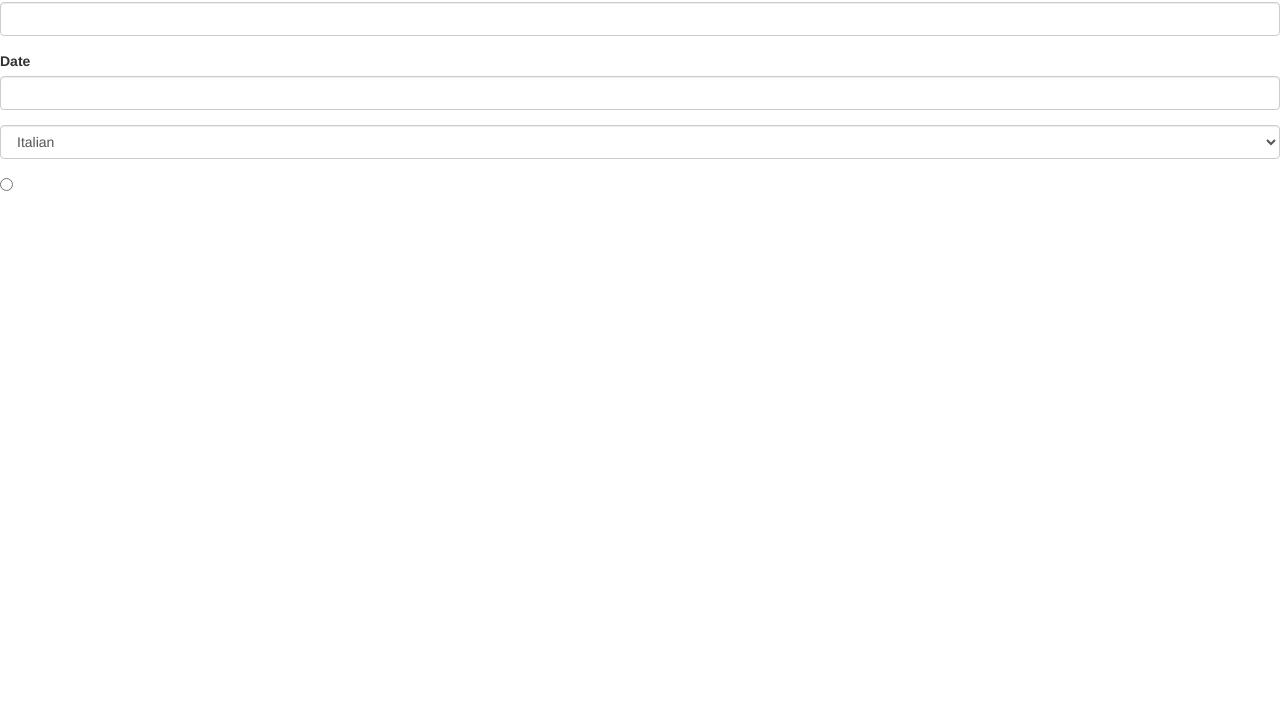
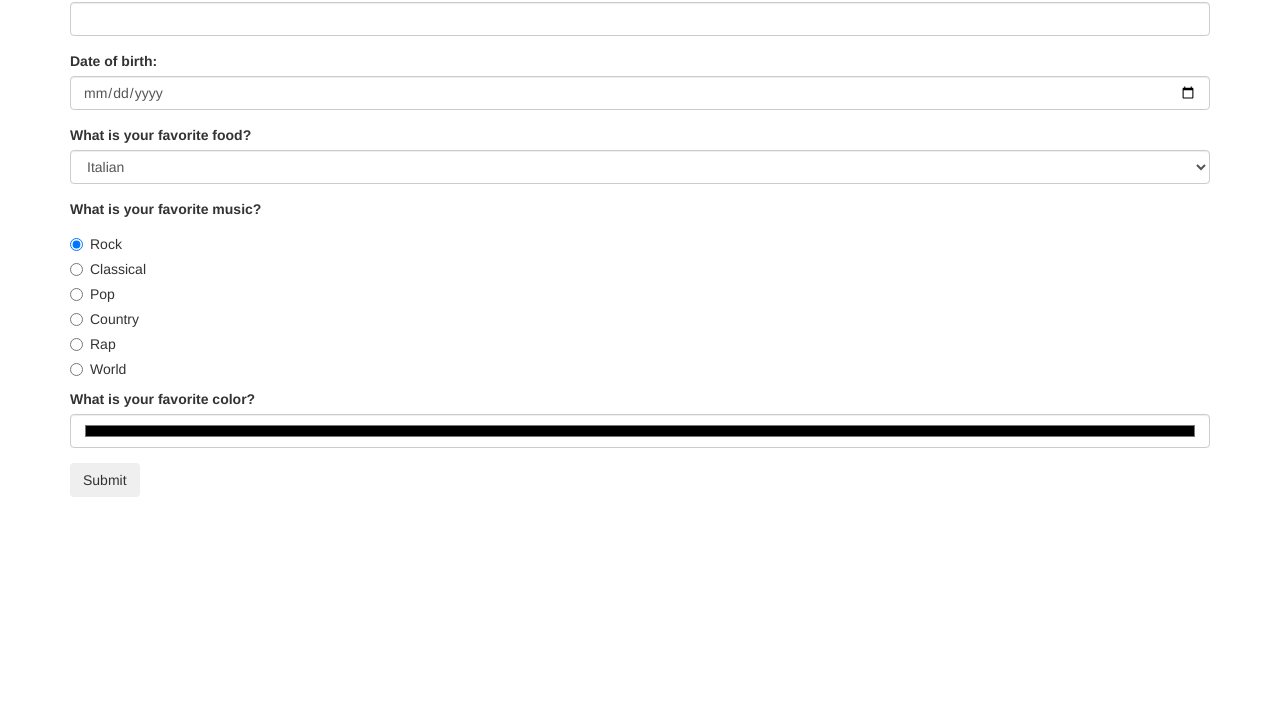
Before and after one commit to OutOfPseudonyms/survey, a plain HTML site: page index.html in a window 1280 px wide. Shown: the part 93-800 px from the top of the page. Drawn offline with Linux system fonts and the light colour scheme.

Commit message:
fix errors with music and date of birth.

```diff
--- a/index.html
+++ b/index.html
@@ -8,6 +8,7 @@
     <script src="js/scripts.js"></script>
 </head>
   <body>
+    <div class="container">
       <h1>Survey</h1>
       <div id="form">
         <form id="formOne">
@@ -16,10 +17,11 @@
             <input id="name" class="form-control" type="text">
           </div>
           <div class="form-group">
-        <label for="date">Date</label>
-        <input id="date" class="form-control" type="text">
+            <label for="born">Date of birth:</label>
+            <input id="born" class="form-control" type="date">
           </div>
           <div class="form-group">
+            <label for="favoriteFood">What is your favorite food?</label>
               <select class="form-control" id="favoriteFood">
                 <option>Italian</option>
                 <option>Chinese</option>
@@ -27,12 +29,57 @@
                 <option>Health food</option>
               </select>
           </div>
+          <label for="radio-group">What is your favorite music?</label>
+          <div class="radio form-group" id="radio-group">
+            <label>
+              <input type="radio" name="favoriteMusic" value="rock" checked>
+              Rock
+            </label>
+          </div>
           <div class="radio">
             <label>
-          <input type="radio" name="favoriteMusic" value=""
+              <input type="radio" name="favoriteMusic" value="classical">
+              Classical
+            </label>
+          </div>
+          <div class="radio">
+            <label>
+              <input type="radio" name="favoriteMusic" value="pop">
+              Pop
+            </label>
+          </div>
+          <div class="radio">
+            <label>
+              <input type="radio" name="favoriteMusic" value="country">
+              Country
+            </label>
+          </div>
+          <div class="radio">
+            <label>
+              <input type="radio"name="favoriteMusic" value="rap">
+              Rap
+            </label>
+          </div>
+          <div class="radio">
+            <label>
+              <input type="radio" name="favoriteMusic" value="world">
+              World
+            </label>
           </div>
           <div class="form-group">
+            <label for="favoriteColor">What is your favorite color?</label>
+            <input id="favoriteColor" class="form-control" type="color">
+          </div>
+          <button type="submit" class="btn">Submit</button>
+        </form>
+      </div>
 
+      <div id="survey">
+        <h1>Survey Received</h1>
+        <p>
+          User's name is <span class="name"></span>, their date of birth is <span class="born"></span>, their favorite food is <span class="favoriteFood"></span>, the music they prefer to listen to is <span class="favoriteMusic"></span>, and their favorite color is <span class="favoriteColor"></span>.
+        </p>
+      </div>
     </div>
   </body>
 </html>
--- a/js/scripts.js
+++ b/js/scripts.js
@@ -1,19 +1,26 @@
-$(document).ready(fuction() {
+$(document).ready(function() {
   $("#formOne").submit(function(event) {
     const nameInput = $("input#name").val();
-    const dateInput = $("#date").val();
+    const dateInput = $("#born").val();
     const favoriteFood = $("#favoriteFood").val();
-    const favoriteMusic = $("input:radio[favoriteMusic]:checked").val();
+    const favoriteMusic = $("input:radio[name=favoriteMusic]:checked").val();
+    console.log(favoriteMusic)
     const favoriteColor = $("#favoriteColor").val();
 
     $(".name").text(nameInput);
-    $(".date").text(dateInput);
+    $(".born").text(dateInput);
     $(".favoriteFood").text(favoriteFood);
     $(".favoriteMusic").text(favoriteMusic);
     $(".favoriteColor").text(favoriteColor);
 
     $("#survey").show();
 
+    $("#name").val('');
+    $("#born").val('');
+    $("#favoriteFood").val('');
+    $("#favoriteMusic").val('');
+    $("#favoriteColor").val('');
+
     event.preventDefault();
   })
 })
```
Lines whose indentation alone changed are shown as unchanged.
